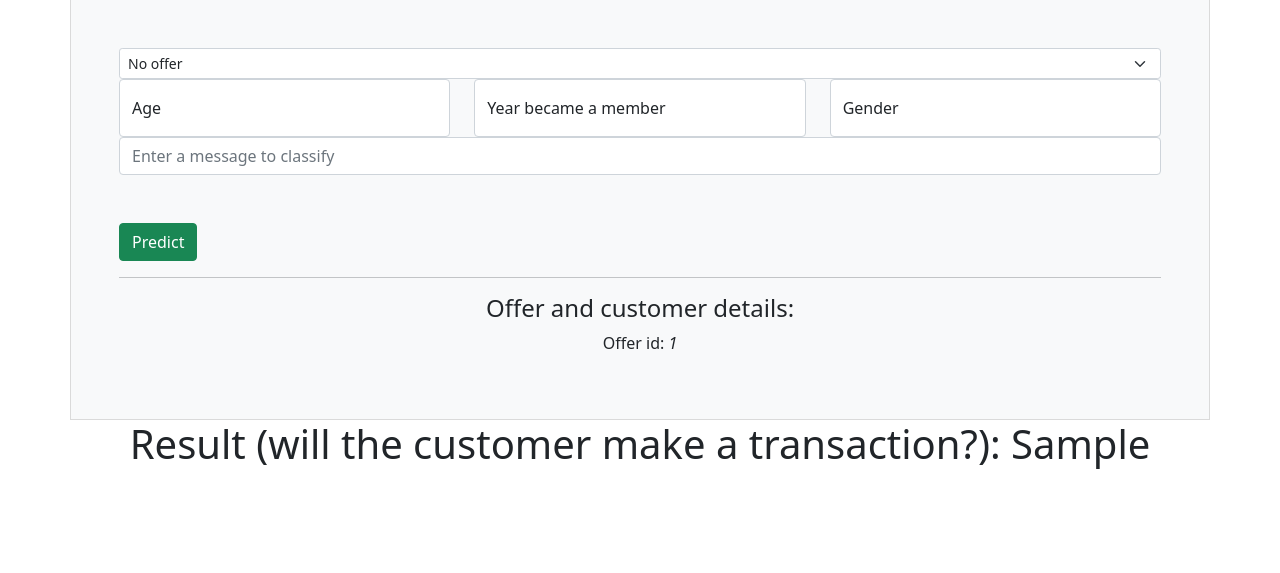
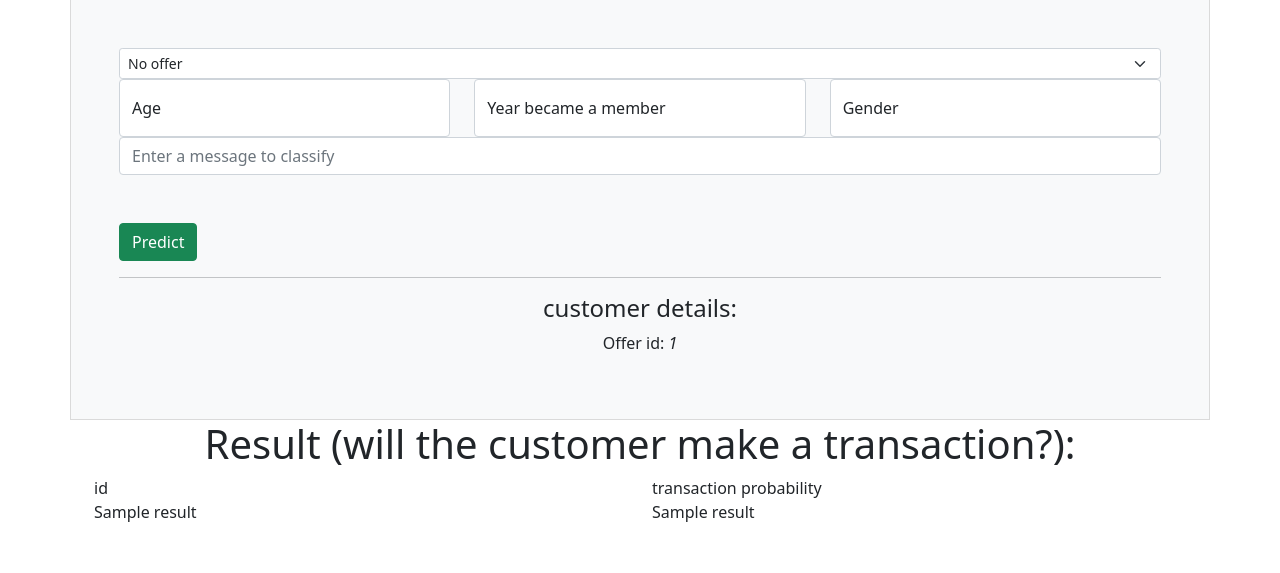
Before and after one commit to natashk/Starbucks-Capstone, a Flask app: template app/templates/go.html in a window 1280 px wide. Shown: the part 227-800 px from the top of the page. Run offline with Flask 2, Linux system fonts and the light colour scheme; the template is opened without the code that fills it: most values are stand-ins (such as "Sample title", 1, 10 or a date in 2020); parts of the project's set-up code (start-up, migrations or seed data) failed here and were passed over; some libraries are stand-ins or nearby versions.

Commit message:
Switched results to probabilities

```diff
--- a/app/app.py
+++ b/app/app.py
@@ -15,7 +15,8 @@ app = Flask(__name__)
 
 # load data
 offers = pd.read_json('../data/portfolio.json', orient='records', lines=True)
-#offers = pd.read_csv('../data/offers.csv')
+offers_clean = pd.read_csv('../data/offers.csv')
+offers_clean = offers_clean.drop(columns=['Unnamed: 0'])
 #users = pd.read_csv('../data/users.csv')
 #transactions = pd.read_csv('../data/transactions.csv')
 df = pd.read_csv('../data/clean_data.csv')
@@ -69,7 +70,12 @@ def index():
     graphJSON = json.dumps(graphs, cls=plotly.utils.PlotlyJSONEncoder)
 
     # render web page with plotly graphs
-    return render_template('home.html', ids=ids, graphJSON=graphJSON, offers=offers.to_dict('records'))
+    return render_template(
+        'home.html',
+        ids=ids,
+        graphJSON=graphJSON,
+        offers=offers.to_dict('records')
+    )
 
 
 # web page that handles user query and displays model results
@@ -84,7 +90,8 @@ def go():
 
 #reward	difficulty	duration	mobile	social	web	email	bogo	discount	informational	age	became_member_on	income	F	M	O	no_gender
     # use model to predict classification for query
-    data = pd.DataFrame(data={
+    predictions = {}
+    data_dict = {
         'reward':[0],
         'difficulty':[0],
         'duration':[0],
@@ -95,24 +102,42 @@ def go():
         'bogo':[0],
         'discount':[0],
         'informational':[0],
-        'age':[20],
-        'became_member_on':[2015],
-        'income':[20000],
-        'F':[1],
-        'M':[0],
+        'age':[40],
+        'became_member_on':[2000],
+        'income':[80000],
+        'F':[0],
+        'M':[1],
         'O':[0],
         'no_gender':[0]
-    })
-    classification_result = model.predict_proba(data)[0]
-    #if classification_result==1:
-    #    classification_result = 'YES'
-    #else:
-    #    classification_result = 'NO'
+    }
+    # prediction with no offer
+    data = pd.DataFrame(data_dict)
+    result = model.predict_proba(data)[0]
+    predictions[0] = round(result[1],2)
+
+    # predictions for each offer
+    offer_cols = ['reward','difficulty','duration','mobile','social','web','email','bogo','discount','informational']
+    for offer in offers_clean.to_dict('records'):
+        for col in offer_cols:
+            data_dict[col]=offer[col]
+
+        data_dict['age'] = [20]
+        data_dict['became_member_on'] = [2015]
+        data_dict['income'] = [20000]
+        data_dict['F'] = [1]
+        data_dict['M'] = [0]
+        data_dict['O'] = [0]
+        data_dict['no_gender'] = [0]
+
+        data = pd.DataFrame(data=data_dict)
+        result = model.predict_proba(data)[0]
+        predictions[offer['id']] = round(result[1],2)
+
 
     return render_template(
         'go.html',
         offer_id=offer_id,
-        classification_result=classification_result,
+        result=predictions,
         offers=offers.to_dict('records')
     )
 
--- a/app/templates/go.html
+++ b/app/templates/go.html
@@ -3,10 +3,25 @@
 
 {% block result %}
     <hr />
-    <h4 class="text-center">Offer and customer details:</h4>
+    <h4 class="text-center">customer details:</h4>
     <p class="text-center">Offer id: <i>{{offer_id}}</i></p>
 {% endblock %}
 
 {% block content %}
-    <h1 class="text-center">Result (will the customer make a transaction?): {{classification_result}}</h1>
+    <h1 class="text-center">Result (will the customer make a transaction?):</h1>
+    <div class="container m-b-5">
+        <div class="row">
+            <div class="col">id</div>
+            <div class="col">transaction probability</div>
+        </div>
+    </div>
+    <div class="container">
+        {%for id in result%}
+        <div class="row">
+            <div class="col">{{id}}</div>
+            <div class="col">{{result[id]}}</div>
+        </div>
+        {%endfor%}
+    </div>
+
 {% endblock %}
```
